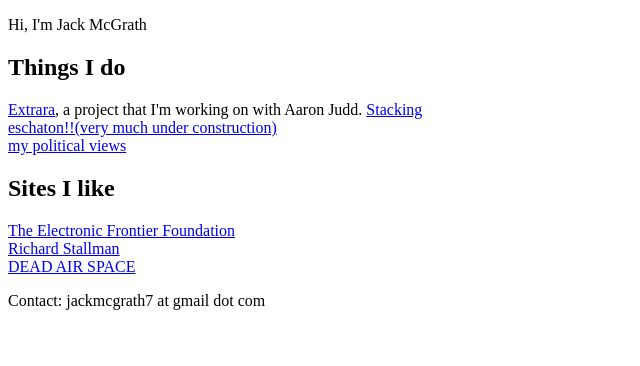
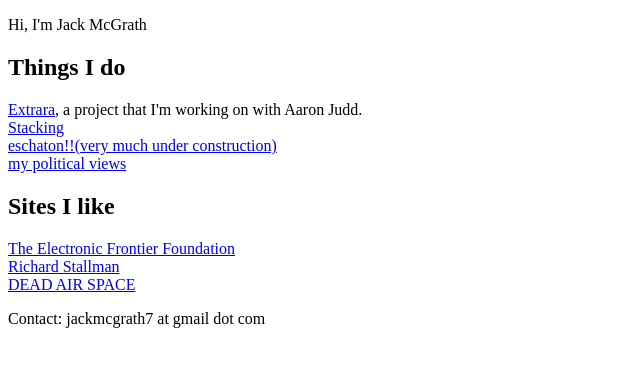
Before and after one commit to jack-mcgrath/jack-mcgrath.github.io, a plain HTML site: page index.html in a window 1280 px wide. Shown: the whole page, without its empty margins (0-640 px from the left). Drawn offline with Linux system fonts and the light colour scheme.

Commit message:
couple updates

```diff
--- a/index.html
+++ b/index.html
@@ -4,7 +4,7 @@
 
 <p>Hi, I'm Jack McGrath</p>
 <h2>Things I do</h2>
-<a href="http://alpha.extrara.com">Extrara</a>, a project that I'm working on with Aaron Judd.
+<a href="http://alpha.extrara.com">Extrara</a>, a project that I'm working on with Aaron Judd.<br>
 <a href="/stacking">Stacking</a><br>
 <a href="/eschaton">eschaton!!(very much under construction)</a><br>
 <a href="/politics/">my political views</a><br>
```
